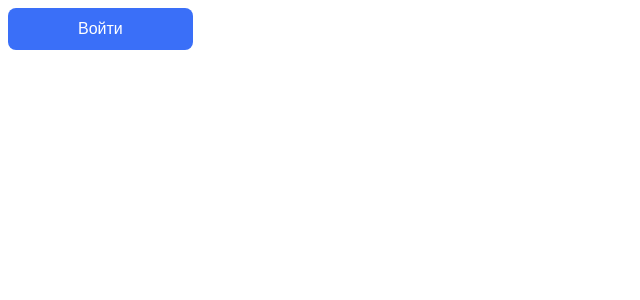
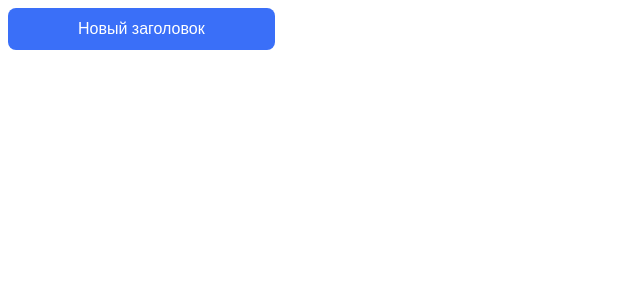
Before and after one commit to osinpaul/purple-wallet, an Angular app: page / in a window 1280 px wide. Shown: the top 300 px of the page, without its empty margins (0-640 px from the left). Built offline with nearby package versions, Linux system fonts and the light colour scheme.

Commit message:
Используем CSS без препроцессора

```diff
--- a/src/app/app.component.html
+++ b/src/app/app.component.html
@@ -1 +1 @@
-<app-button></app-button>
+<app-button title="Новый заголовок"></app-button>
--- a/src/app/shared/components/button/button.component.html
+++ b/src/app/shared/components/button/button.component.html
@@ -1 +1,3 @@
-<button type="button" class="form__button">Войти</button>
+<button type="button" class="form__button">
+  {{ title }}
+</button>
--- a/src/app/shared/components/button/button.component.scss
+++ b/src/app/shared/components/button/button.component.scss
@@ -1,26 +1,20 @@
-$border-radius: 8px;
-$primary-color: #3a6ff8;
-$text-color: #fff;
-
-.form {
-  &__button {
-    border-radius: $border-radius;
-    background-color: $primary-color;
-    color: $text-color;
+.form__button {
+  border-radius: 8px;
+  background-color: #3a6ff8;
+  color: #fff;
   padding: 12px 70px;
   border: none;
   cursor: pointer;
   font-size: 1rem;
   font-weight: 500;
   transition: 0.3s ease-in-out;
+}
 
-    &:hover {
+.form__button:hover {
   opacity: 0.8;
 }
 
-    &:disabled {
+.form__button:disabled {
   opacity: 0.6;
   cursor: not-allowed;
 }
-  }
-}
--- a/src/app/shared/components/button/button.component.ts
+++ b/src/app/shared/components/button/button.component.ts
@@ -1,8 +1,10 @@
-import { Component } from '@angular/core';
+import { Component, Input } from '@angular/core';
 
 @Component({
   selector: 'app-button',
   templateUrl: './button.component.html',
   styleUrls: ['./button.component.scss'],
 })
-export class ButtonComponent {}
+export class ButtonComponent {
+  @Input() title = 'Loading...';
+}
```
Lines whose indentation alone changed are shown as unchanged.
